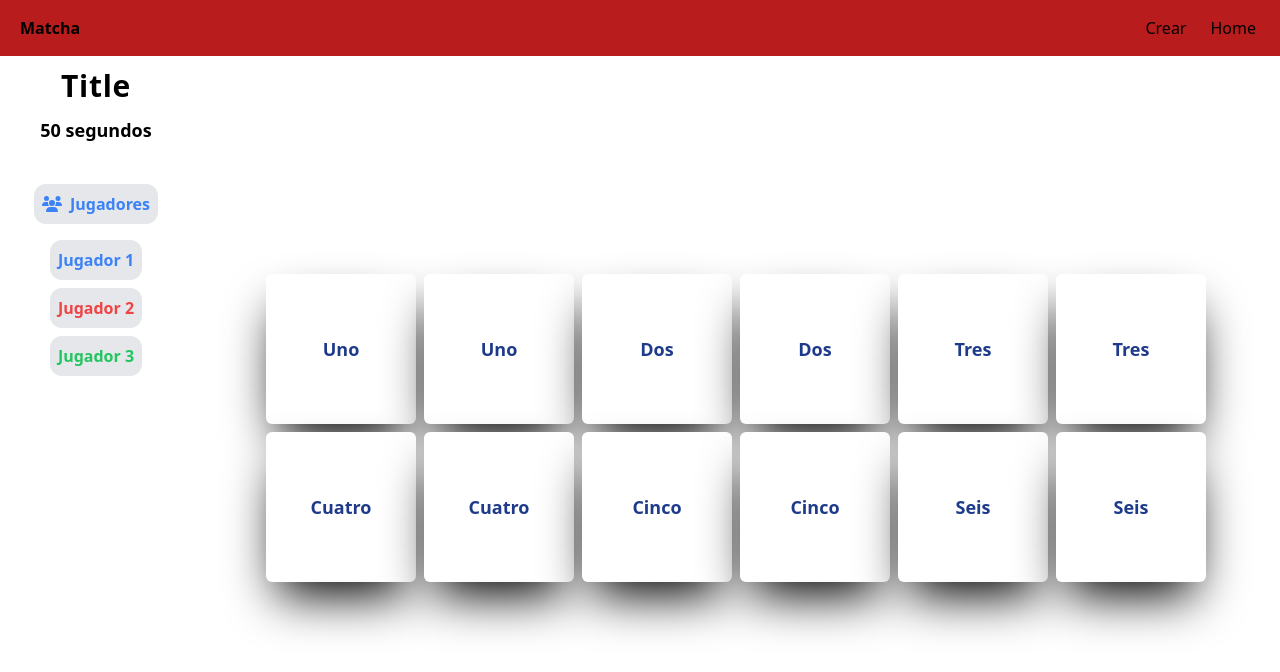
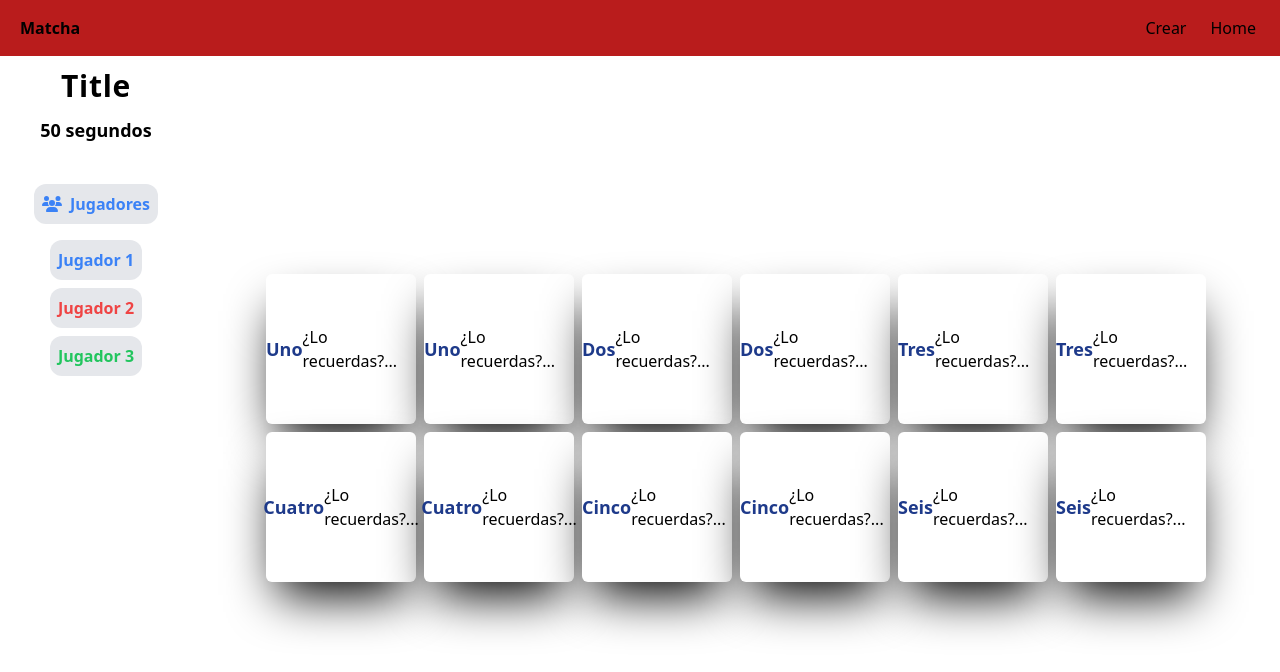
Before and after one commit to LuisArielRetanaHernadez/Memorama, a React (Vite) app: page /game/1 in a window 1280 px wide. Shown: the top 672 px of the page. Built offline with nearby package versions, Linux system fonts and the light colour scheme.

Commit message:
agregando un div dentro del card para comenzar hacer el efecto de voltear la tarjeta

```diff
--- a/src/components/Card/Card.jsx
+++ b/src/components/Card/Card.jsx
@@ -8,6 +8,11 @@ const Card = ({content}) => {
           {content}
         </p>
       </div>
+      <div>
+        <div>
+          ¿Lo recuerdas?...
+        </div>
+      </div>
     </div>
   )
 }
```
